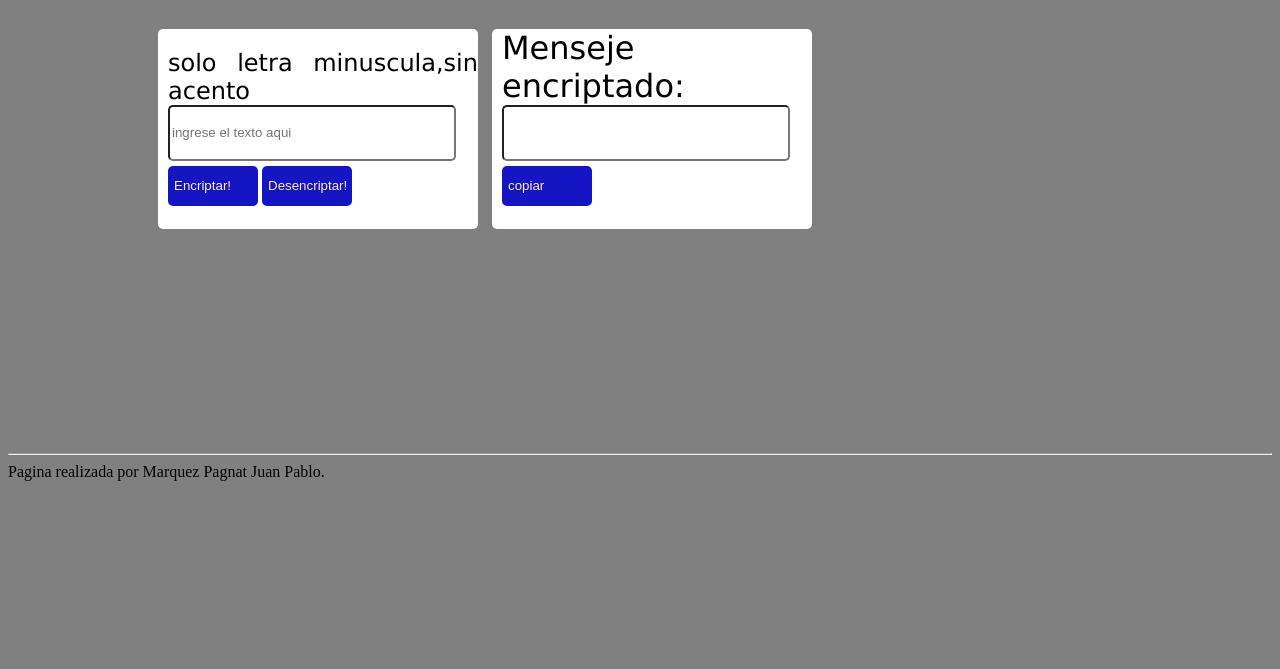
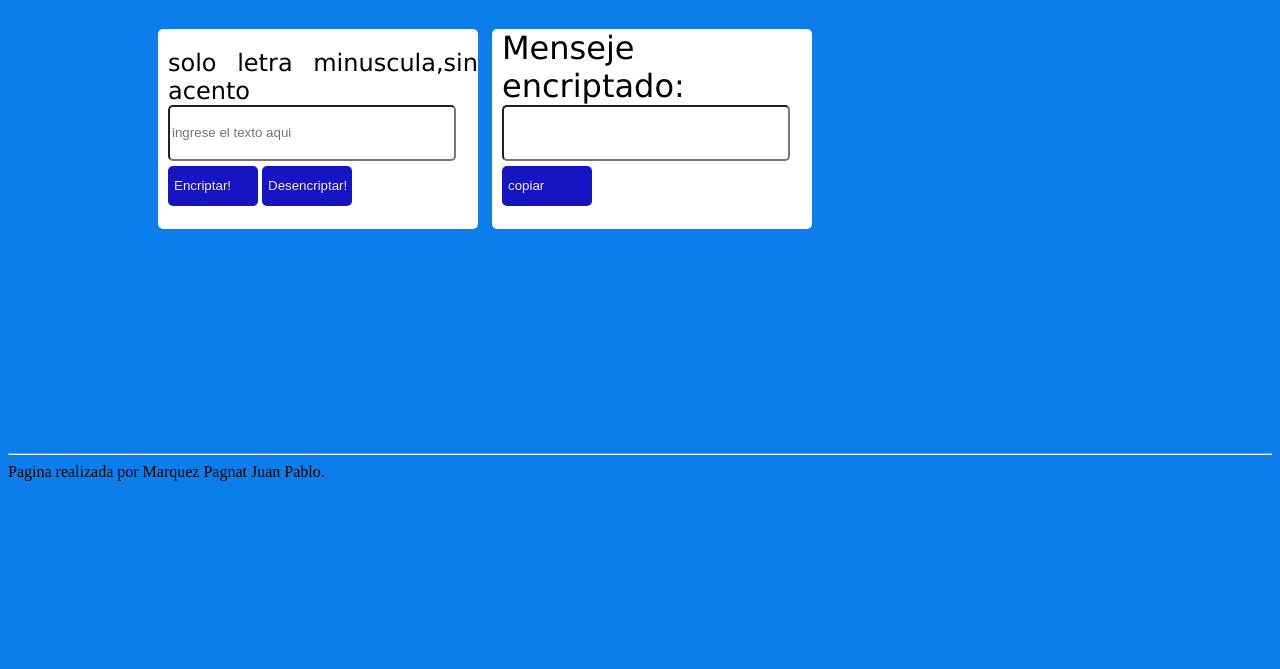
Before and after one commit to juanpablo051982/1challenge-one, a plain HTML site: page index.html in a window 1280 px wide. Shown: the part 131-800 px from the top of the page. Drawn offline with Linux system fonts and the light colour scheme.

Commit message:
cambio color  de fondo

```diff
--- a/index.css
+++ b/index.css
@@ -1,5 +1,5 @@
 .cuerpo{
-    background-color: gray;
+    background-color: rgb(11, 126, 235);
 
 }
 
```
